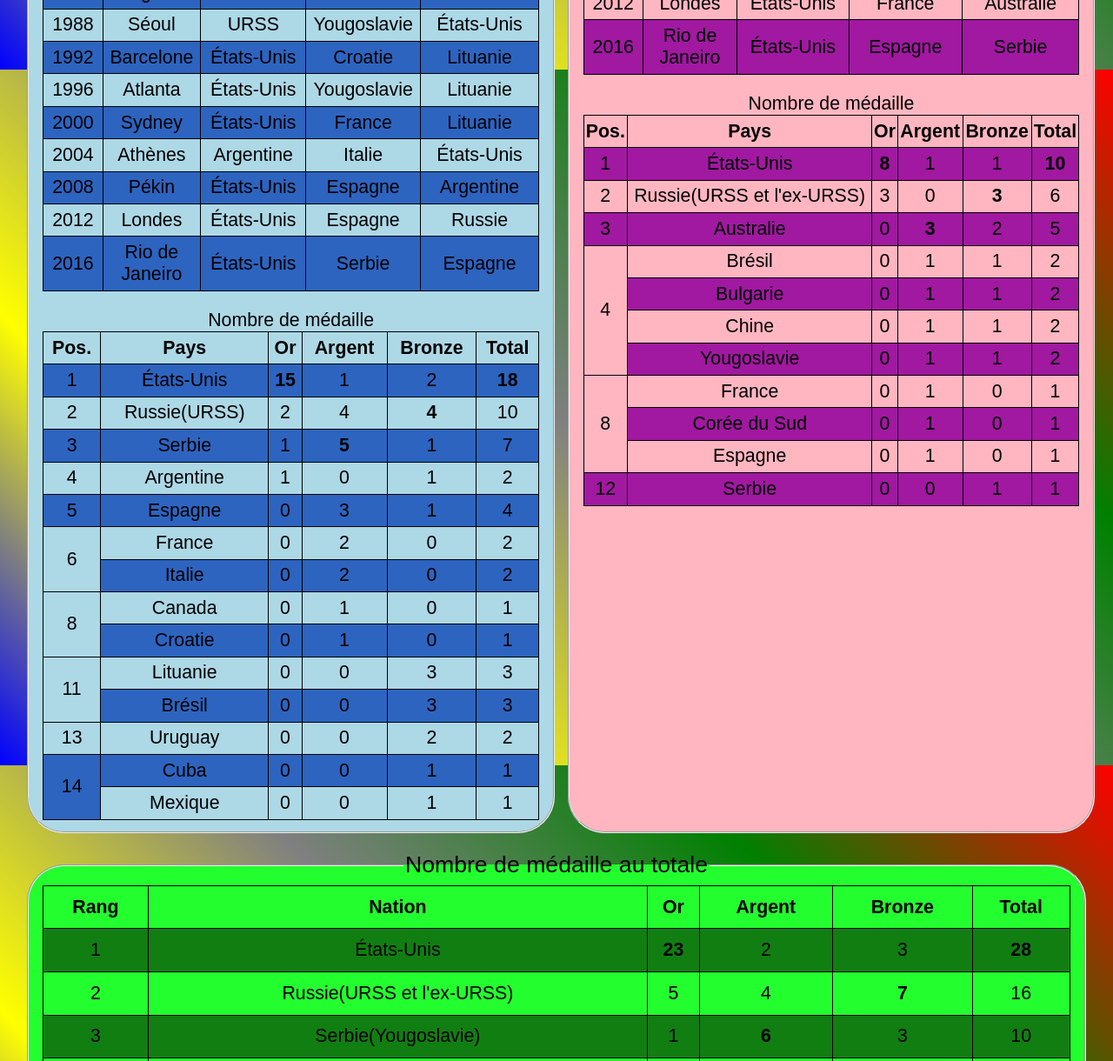
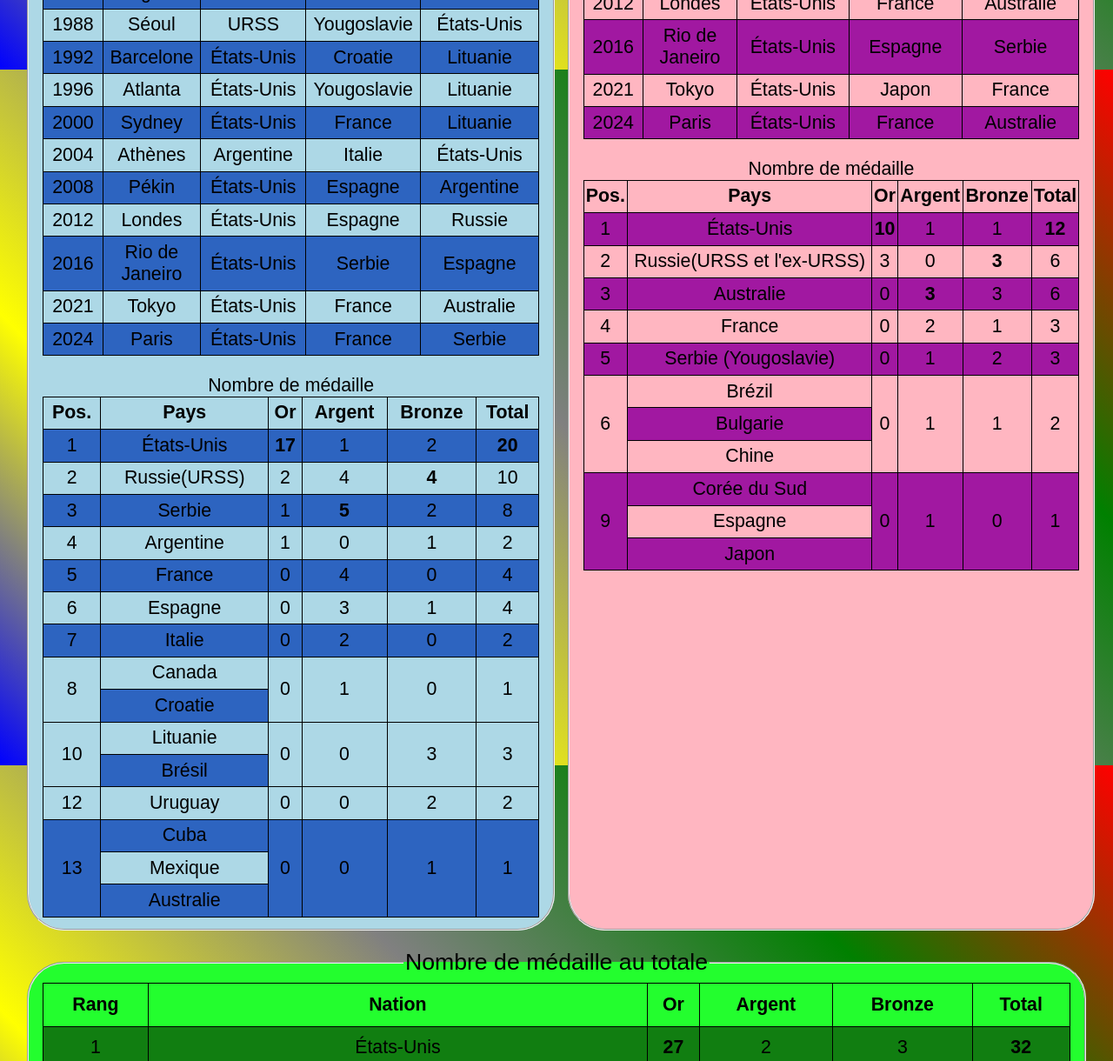
Before and after one commit to MathieuROCANCOURT/JO-basket-ball, a plain HTML site: page les_articles/article3/index3.html in a window 1280 px wide. Shown: the part 720-1940 px from the top of the page at 87% size. Drawn offline with Linux system fonts and the light colour scheme.

Commit message:
feat: Updating medal table data

```diff
--- a/les_articles/article3/index3.html
+++ b/les_articles/article3/index3.html
@@ -163,6 +163,20 @@
 						<td>Serbie</td>
 						<td>Espagne</td>
 					</tr>
+					<tr>
+						<td>2021</td>
+						<td>Tokyo</td>
+						<td>États-Unis</td>
+						<td>France</td>
+						<td>Australie</td>
+					</tr>
+					<tr>
+						<td>2024</td>
+						<td>Paris</td>
+						<td>États-Unis</td>
+						<td>France</td>
+						<td>Serbie</td>
+					</tr>
 				</table>
 				<p>
 					<!--tableau du nombre de médaille masculin(rowspan:déscinder sur n ligne)-->
@@ -179,10 +193,10 @@
 					<tr>
 						<td>1</td>
 						<td>États-Unis</td>
-						<td><b>15</b></td>
+						<td><b>17</b></td>
 						<td>1</td>
 						<td>2</td>
-						<td><b>18</b></td>
+						<td><b>20</b></td>
 					</tr>
 					<tr>
 						<td>2</td>
@@ -197,8 +211,8 @@
 						<td>Serbie</td>
 						<td>1</td>
 						<td><b>5</b></td>
-						<td>1</td>
-						<td>7</td>
+						<td>2</td>
+						<td>8</td>
 					</tr>
 					<tr>
 						<td>4</td>
@@ -210,6 +224,14 @@
 					</tr>
 					<tr>
 						<td>5</td>
+						<td>France</td>
+						<td>0</td>
+						<td>4</td>
+						<td>0</td>
+						<td>4</td>
+					</tr>
+					<tr>
+						<td>6</td>
 						<td>Espagne</td>
 						<td>0</td>
 						<td>3</td>
@@ -217,14 +239,7 @@
 						<td>4</td>
 					</tr>
 					<tr>
-						<td rowspan="2">6</td>
-						<td>France</td>
-						<td>0</td>
-						<td>2</td>
-						<td>0</td>
-						<td>2</td>
-					</tr>
-					<tr>
+						<td>7</td>
 						<td>Italie</td>
 						<td>0</td>
 						<td>2</td>
@@ -234,35 +249,27 @@
 					<tr>
 						<td rowspan="2">8</td>
 						<td>Canada</td>
-						<td>0</td>
-						<td>1</td>
-						<td>0</td>
-						<td>1</td>
+						<td rowspan="2">0</td>
+						<td rowspan="2">1</td>
+						<td rowspan="2">0</td>
+						<td rowspan="2">1</td>
 					</tr>
 					<tr>
 						<td>Croatie</td>
-						<td>0</td>
-						<td>1</td>
-						<td>0</td>
-						<td>1</td>
 					</tr>
 					<tr>
-						<td rowspan="2">11</td>
+						<td rowspan="2">10</td>
 						<td>Lituanie</td>
-						<td>0</td>
-						<td>0</td>
-						<td>3</td>
-						<td>3</td>
+						<td rowspan="2">0</td>
+						<td rowspan="2">0</td>
+						<td rowspan="2">3</td>
+						<td rowspan="2">3</td>
 					</tr>
 					<tr>
 						<td>Brésil</td>
-						<td>0</td>
-						<td>0</td>
-						<td>3</td>
-						<td>3</td>
 					</tr>
 					<tr>
-						<td>13</td>
+						<td>12</td>
 						<td>Uruguay</td>
 						<td>0</td>
 						<td>0</td>
@@ -270,19 +277,18 @@
 						<td>2</td>
 					</tr>
 					<tr>
-						<td rowspan="2">14</td>
+						<td rowspan="3">13</td>
 						<td>Cuba</td>
-						<td>0</td>
-						<td>0</td>
-						<td>1</td>
-						<td>1</td>
+						<td rowspan="3">0</td>
+						<td rowspan="3">0</td>
+						<td rowspan="3">1</td>
+						<td rowspan="3">1</td>
 					</tr>
 					<tr>
 						<td>Mexique</td>
-						<td>0</td>
-						<td>0</td>
-						<td>1</td>
-						<td>1</td>
+					</tr>
+					<tr>
+						<td>Australie</td>
 					</tr>
 				</table>
 			</fieldset>
@@ -375,6 +381,20 @@
 						<td>Espagne</td>
 						<td>Serbie</td>
 					</tr>
+					<tr>
+						<td>2021</td>
+						<td>Tokyo</td>
+						<td>États-Unis</td>
+						<td>Japon</td>
+						<td>France</td>
+					</tr>
+					<tr>
+						<td>2024</td>
+						<td>Paris</td>
+						<td>États-Unis</td>
+						<td>France</td>
+						<td>Australie</td>
+					</tr>
 				</table>
 				<p>
 					<!--tableau du nombre de médaille féminin(rowspan:déscinder sur n ligne)-->
@@ -391,10 +411,10 @@
 					<tr>
 						<td>1</td>
 						<td>États-Unis</td>
-						<td><b>8</b></td>
+						<td><b>10</b></td>
 						<td>1</td>
 						<td>1</td>
-						<td><b>10</b></td>
+						<td><b>12</b></td>
 					</tr>
 					<tr>
 						<td>2</td>
@@ -409,67 +429,52 @@
 						<td>Australie</td>
 						<td>0</td>
 						<td><b>3</b></td>
-						<td>2</td>
-						<td>5</td>
+						<td>3</td>
+						<td>6</td>
 					</tr>
 					<tr>
-						<td rowspan="4">4</td>
-						<td>Brésil</td>
+						<td>4</td>
+						<td>France</td>
+						<td>0</td>
+						<td>2</td>
+						<td>1</td>
+						<td>3</td>
+					</tr>
+					<tr>
+						<td>5</td>
+						<td>Serbie (Yougoslavie)</td>
 						<td>0</td>
 						<td>1</td>
-						<td>1</td>
 						<td>2</td>
+						<td>3</td>
+					</tr>
+					<tr>
+						<td rowspan="3">6</td>
+						<td>Brézil</td>
+						<td rowspan="3">0</td>
+						<td rowspan="3">1</td>
+						<td rowspan="3">1</td>
+						<td rowspan="3">2</td>
 					</tr>
 					<tr>
 						<td>Bulgarie</td>
-						<td>0</td>
-						<td>1</td>
-						<td>1</td>
-						<td>2</td>
 					</tr>
 					<tr>
 						<td>Chine</td>
-						<td>0</td>
-						<td>1</td>
-						<td>1</td>
-						<td>2</td>
 					</tr>
 					<tr>
-						<td>Yougoslavie</td>
-						<td>0</td>
-						<td>1</td>
-						<td>1</td>
-						<td>2</td>
-					</tr>
-					<tr>
-						<td rowspan="3">8</td>
-						<td>France</td>
-						<td>0</td>
-						<td>1</td>
-						<td>0</td>
-						<td>1</td>
-					</tr>
-					<tr>
+						<td rowspan="3">9</td>
 						<td>Corée du Sud</td>
-						<td>0</td>
-						<td>1</td>
-						<td>0</td>
-						<td>1</td>
+						<td rowspan="3">0</td>
+						<td rowspan="3">1</td>
+						<td rowspan="3">0</td>
+						<td rowspan="3">1</td>
 					</tr>
 					<tr>
 						<td>Espagne</td>
-						<td>0</td>
-						<td>1</td>
-						<td>0</td>
-						<td>1</td>
 					</tr>
 					<tr>
-						<td>12</td>
-						<td>Serbie</td>
-						<td>0</td>
-						<td>0</td>
-						<td>1</td>
-						<td>1</td>
+						<td>Japon</td>
 					</tr>
 				</table>
 			</fieldset>
@@ -490,10 +495,10 @@
 				<tr>
 					<td>1</td>
 					<td>États-Unis</td>
-					<td><b>23</b></td>
+					<td><b>27</b></td>
 					<td>2</td>
 					<td>3</td>
-					<td><b>28</b></td>
+					<td><b>32</b></td>
 				</tr>
 				<tr>
 					<td>2</td>
@@ -505,11 +510,11 @@
 				</tr>
 				<tr>
 					<td>3</td>
-					<td>Serbie(Yougoslavie)</td>
+					<td>Serbie (Yougoslavie)</td>
 					<td>1</td>
 					<td><b>6</b></td>
-					<td>3</td>
-					<td>10</td>
+					<td>4</td>
+					<td>11</td>
 				</tr>
 				<tr>
 					<td>4</td>
@@ -521,6 +526,14 @@
 				</tr>
 				<tr>
 					<td>5</td>
+					<td>France</td>
+					<td>0</td>
+					<td><b>6</b></td>
+					<td>1</td>
+					<td>7</td>
+				</tr>
+				<tr>
+					<td>6</td>
 					<td>Espagne</td>
 					<td>0</td>
 					<td>4</td>
@@ -528,20 +541,12 @@
 					<td>5</td>
 				</tr>
 				<tr>
-					<td>6</td>
+					<td>7</td>
 					<td>Australie</td>
 					<td>0</td>
 					<td>3</td>
-					<td>2</td>
-					<td>5</td>
-				</tr>
-				<tr>
+					<td>4</td>
 					<td>7</td>
-					<td>France</td>
-					<td>0</td>
-					<td>3</td>
-					<td>0</td>
-					<td>3</td>
 				</tr>
 				<tr>
 					<td>8</td>
@@ -562,39 +567,30 @@
 				<tr>
 					<td rowspan="2">10</td>
 					<td>Bulgarie</td>
-					<td>0</td>
-					<td>1</td>
-					<td>1</td>
-					<td>2</td>
+					<td rowspan="2">0</td>
+					<td rowspan="2">1</td>
+					<td rowspan="2">1</td>
+					<td rowspan="2">2</td>
 				</tr>
 				<tr>
 					<td>Chine</td>
-					<td>0</td>
-					<td>1</td>
-					<td>1</td>
-					<td>2</td>
 				</tr>
 				<tr>
-					<td rowspan=3>13</td>
+					<td rowspan="4">12</td>
 					<td>Canada</td>
-					<td>0</td>
-					<td>1</td>
-					<td>0</td>
-					<td>1</td>
+					<td rowspan="4">0</td>
+					<td rowspan="4">1</td>
+					<td rowspan="4">0</td>
+					<td rowspan="4">1</td>
 				</tr>
 				<tr>
 					<td>Corée du Sud</td>
-					<td>0</td>
-					<td>1</td>
-					<td>0</td>
-					<td>1</td>
 				</tr>
 				<tr>
 					<td>Croatie</td>
-					<td>0</td>
-					<td>1</td>
-					<td>0</td>
-					<td>1</td>
+				</tr>
+				<tr>
+					<td>Japon</td>
 				</tr>
 				<tr>
 					<td>16</td>
@@ -615,24 +611,20 @@
 				<tr>
 					<td rowspan="2">18</td>
 					<td>Cuba</td>
-					<td>0</td>
-					<td>0</td>
-					<td>1</td>
-					<td>1</td>
+					<td rowspan="2">0</td>
+					<td rowspan="2">0</td>
+					<td rowspan="2">1</td>
+					<td rowspan="2">1</td>
 				</tr>
 				<tr>
 					<td>Mexique</td>
-					<td>0</td>
-					<td>0</td>
-					<td>1</td>
-					<td>1</td>
 				</tr>
 			</table>
 		</fieldset>
 		<p>
 	</main>
 	<footer>
-		Source des informations:<a
+		Source des informations: <a
 			href="https://fr.wikipedia.org/wiki/Basket-ball_aux_Jeux_olympiques">https://fr.wikipedia.org/wiki/Basket-ball_aux_Jeux_olympiques</a>
 	</footer>
 </body>
```
